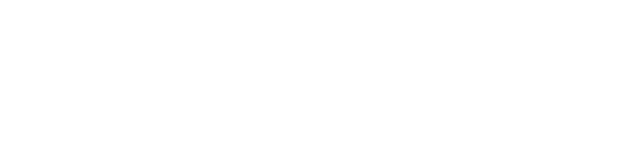
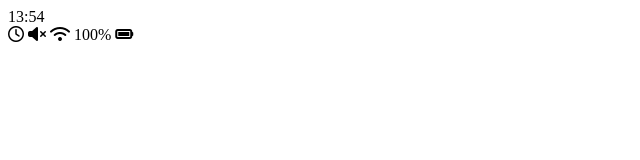
Before and after one commit to SAINTLUXPGW/kakao-clone-v2, a plain HTML site: page index.html in a window 1280 px wide. Shown: the whole page, without its empty margins (0-640 px from the left). Drawn offline with Linux system fonts and the light colour scheme.

Commit message:
Status Bar

```diff
--- a/index.html
+++ b/index.html
@@ -1,11 +1,26 @@
 <!DOCTYPE html>
 <html lang="en">
+
 <head>
-    <meta charset="UTF-8">
-    <meta name="viewport" content="width=device-width, initial-scale=1.0">
-    <title>Document</title>
+  <meta charset="UTF-8">
+  <meta name="viewport" content="width=device-width, initial-scale=1.0">
+  <script src="https://kit.fontawesome.com/f688a4cbe3.js" crossorigin="anonymous"></script>
+  <title>Chats | Kakao Clone</title>
 </head>
+
 <body>
+  <div class="status-bar">
+    <div class="status-bar__column">
+      <sapn class="span status-bar__clock">13:54</span>
+    </div>
+    <div class="status-bar__column">
+      <i class="far fa-clock"></i>
+      <i class="fas fa-volume-mute"></i>
+      <i class="fas fa-wifi"></i>
+      <span class="status-bar__battery-lecel">100%</span>
+      <i class="fas fa-battery-full"></i>
+    </div>
+  </div>
+</body>
 
-</body>
 </html>
```
